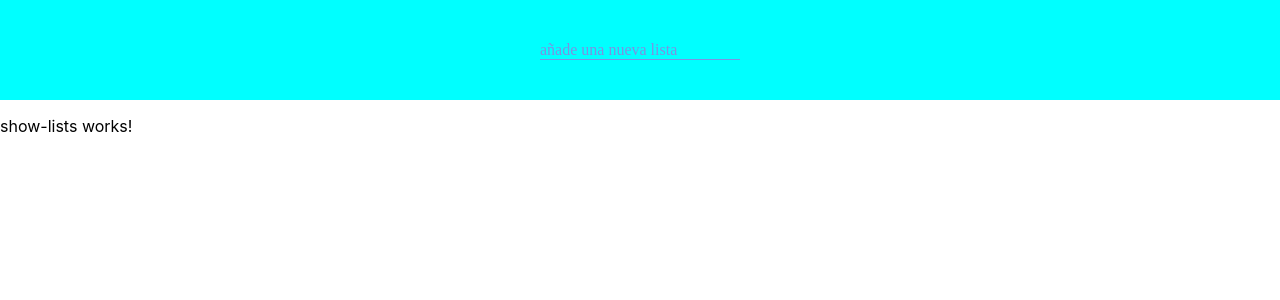
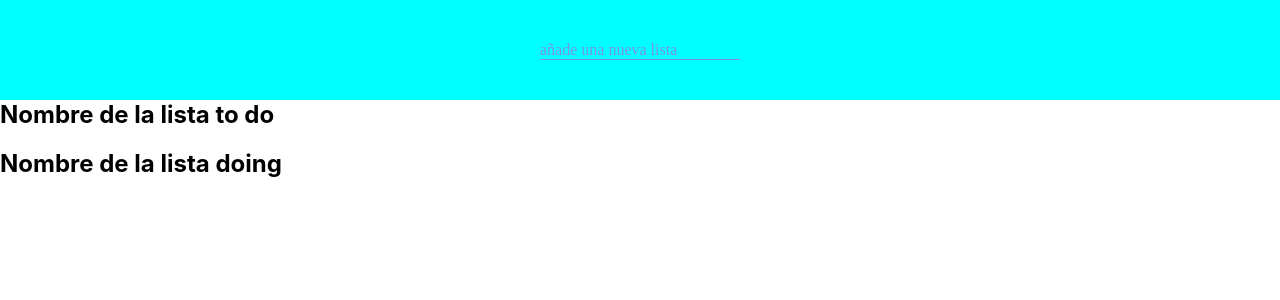
Before and after one commit to alfonsem/to-do-Alfonso, an Angular app: page / in a window 1280 px wide. Shown: the top 300 px of the page. Built offline with nearby package versions, Linux system fonts and the light colour scheme.

Commit message:
añadimos las listas y mostramos los nombres

```diff
--- a/src/app/add-new-list/add-new-list.component.html
+++ b/src/app/add-new-list/add-new-list.component.html
@@ -2,5 +2,5 @@
   add-new-list works!
 </p> -->
 <header>
-  <input type="text" placeholder="añade una nueva lista"/>
+  <input type="text" placeholder="añade una nueva lista" (keyup.enter)="addList($event)"/>
 </header>
--- a/src/app/add-new-list/add-new-list.component.ts
+++ b/src/app/add-new-list/add-new-list.component.ts
@@ -1,4 +1,5 @@
 import { Component, OnInit } from '@angular/core';
+import { DataManagerService } from '../data-manager.service';
 
 @Component({
   selector: 'app-add-new-list',
@@ -7,9 +8,19 @@ import { Component, OnInit } from '@angular/core';
 })
 export class AddNewListComponent implements OnInit {
 
-  constructor() { }
+  // En el constructor llamamos al servicio de DataManagerService
+  constructor(private dataManager: DataManagerService) { }
 
   ngOnInit() {
   }
 
+  // Función para añadir una lista, cogemos el valor desde el evento en el HTML,
+  // llamando a DataManagerService con su función de addNewList()
+  addList(ev){
+    if(ev.target.value.trim()!== ''){
+      this.dataManager.addNewList(ev.target.value.trim());
+      //console.log(ev.target.value);
+      ev.target.value = '';  //Vaciamos el input
+    }
+  }
 }
--- a/src/app/app-routing.module.ts
+++ b/src/app/app-routing.module.ts
@@ -3,7 +3,8 @@ import { Routes, RouterModule } from '@angular/router';
 import { BoardComponent } from './board/board.component';
 
 const routes: Routes = [
-  {path: '', component: BoardComponent}
+  {path: '', component: BoardComponent},
+  {path: '**', redirectTo: '', pathMatch: 'full'}
 ];
 
 @NgModule({
--- a/src/app/board/board.component.html
+++ b/src/app/board/board.component.html
@@ -3,4 +3,4 @@
   {{data | json }}
 </p> -->
 <app-add-new-list></app-add-new-list>
-<app-show-lists></app-show-lists>
+<app-show-lists [lists] = "data.lists"></app-show-lists>
--- a/src/app/data-manager.service.ts
+++ b/src/app/data-manager.service.ts
@@ -36,4 +36,16 @@ export class DataManagerService {
     return this.data;
   }
 
+  addNewList(name: string) {
+    const now = new Date();
+    const newList: List = {
+      listID: Date.now(),
+      createdAt: now,
+      modifiedAt: now,
+      name,
+      tasks: [],
+    };
+    this.data.lists.push(newList);
+  }
+
 }
--- a/src/app/list/list.component.html
+++ b/src/app/list/list.component.html
@@ -1,3 +1,6 @@
-<p>
+<!-- <p>
   list works!
-</p>
+</p> -->
+<div class="list">
+  <h1>Nombre de la lista {{list.name}}</h1>
+</div>
--- a/src/app/list/list.component.ts
+++ b/src/app/list/list.component.ts
@@ -1,4 +1,5 @@
-import { Component, OnInit } from '@angular/core';
+import { Component, OnInit, Input } from '@angular/core';
+import { List } from '../models.interfaces';
 
 @Component({
   selector: 'app-list',
@@ -6,6 +7,7 @@ import { Component, OnInit } from '@angular/core';
   styleUrls: ['./list.component.scss']
 })
 export class ListComponent implements OnInit {
+  @Input() list : List;
 
   constructor() { }
 
--- a/src/app/show-lists/show-lists.component.html
+++ b/src/app/show-lists/show-lists.component.html
@@ -1,3 +1,6 @@
-<p>
+<!-- <p>
   show-lists works!
-</p>
+</p> -->
+<section class="sectionLists">
+  <app-list *ngFor="let listObj of lists" [list]="listObj"></app-list>
+</section>
--- a/src/app/show-lists/show-lists.component.ts
+++ b/src/app/show-lists/show-lists.component.ts
@@ -1,4 +1,5 @@
-import { Component, OnInit } from '@angular/core';
+import { Component, OnInit, Input } from '@angular/core';
+import { List } from '../models.interfaces';
 
 @Component({
   selector: 'app-show-lists',
@@ -6,7 +7,7 @@ import { Component, OnInit } from '@angular/core';
   styleUrls: ['./show-lists.component.scss']
 })
 export class ShowListsComponent implements OnInit {
-
+  @Input() lists: Array<List>;
   constructor() { }
 
   ngOnInit() {
```
